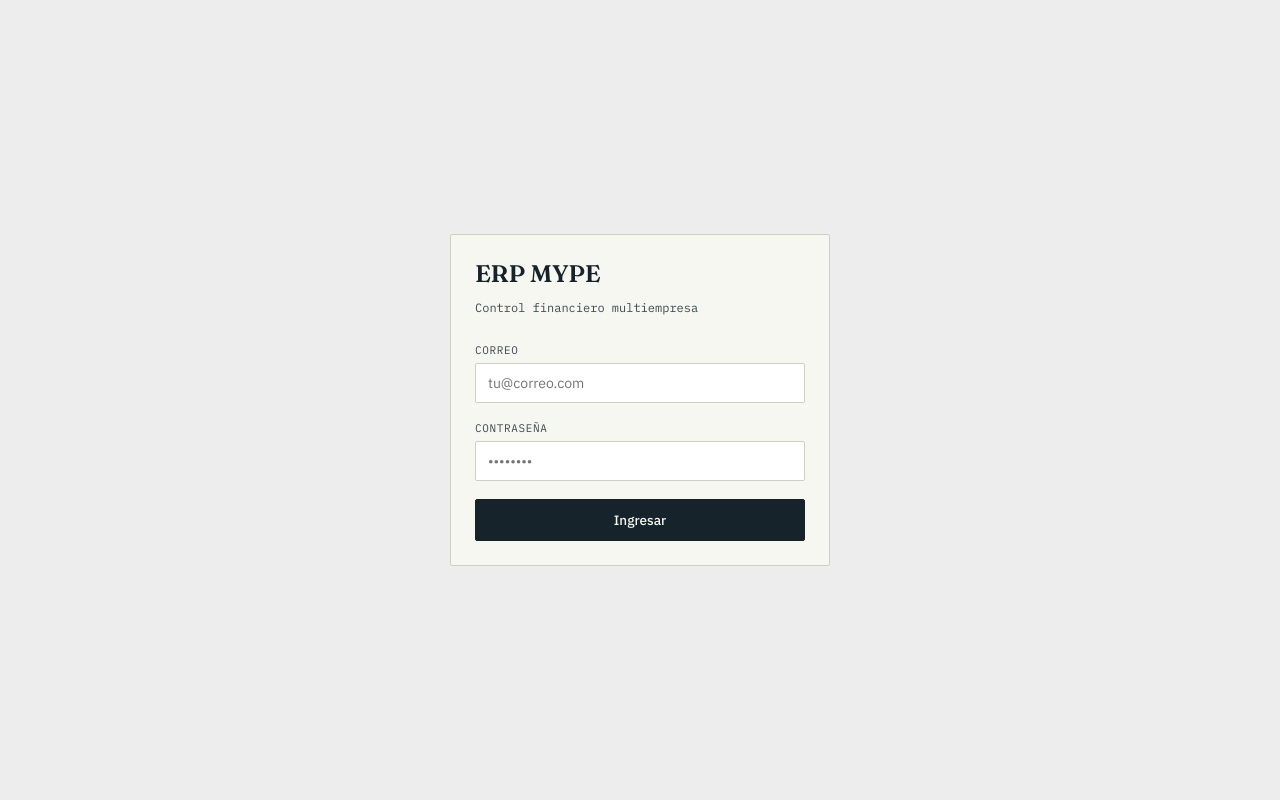
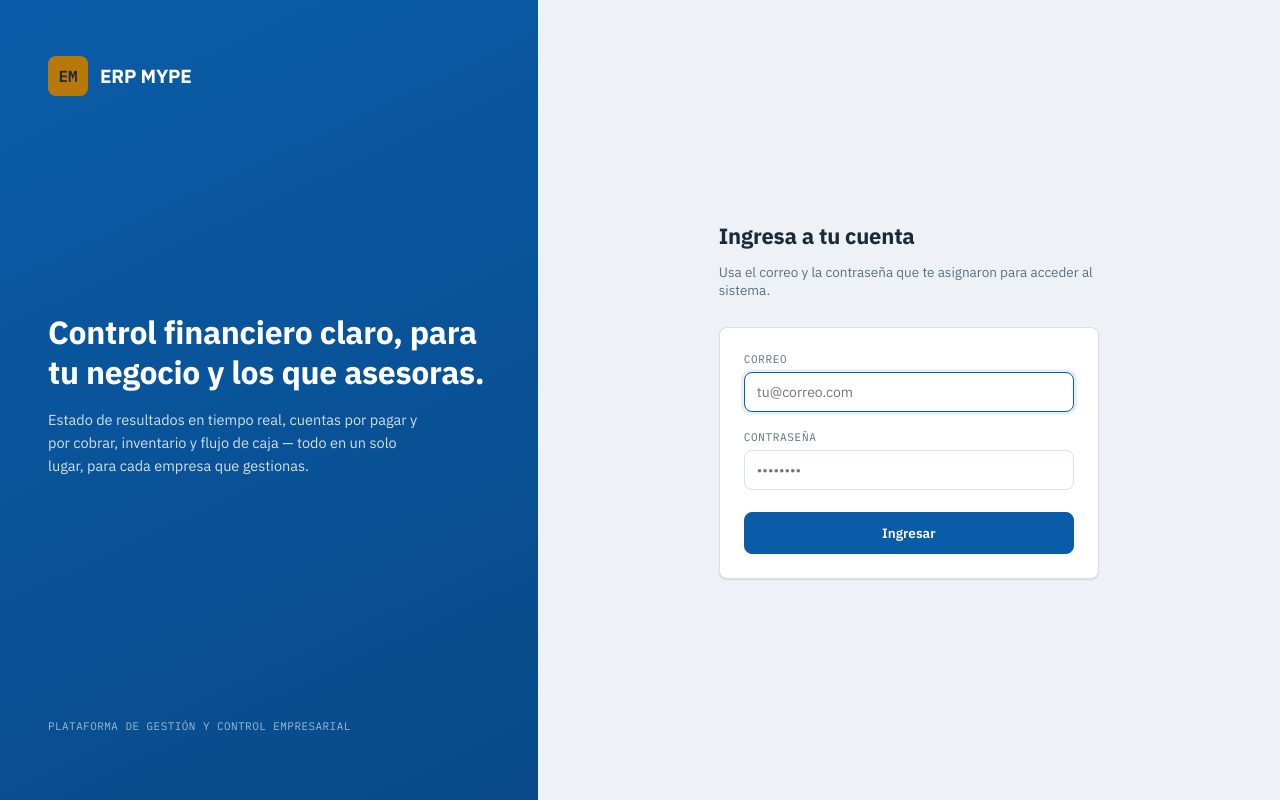
Before and after one commit to luissalazarmogollon-lgtm/erp-mype, a Next.js app: page /login in a window 1280 px wide. Built offline with nearby package versions, Linux system fonts and the light colour scheme; no server answers.

Commit message:
Add files via upload

```diff
--- a/src/app/globals.css
+++ b/src/app/globals.css
@@ -1,19 +1,38 @@
-@import url("https://fonts.googleapis.com/css2?family=Fraunces:opsz,wght@9..144,500;9..144,600&family=IBM+Plex+Sans:wght@400;500;600&family=IBM+Plex+Mono:wght@400;500&display=swap");
+@import url("https://fonts.googleapis.com/css2?family=IBM+Plex+Sans:wght@400;500;600;700&family=IBM+Plex+Mono:wght@400;500;600&display=swap");
 
+/*
+  Paleta inspirada en SAP Business One: azul corporativo como color de
+  marca (botones primarios, encabezado, enlaces, estados activos), dorado
+  como acento (igual que el "One" del logo — se usa para resaltar lo
+  pendiente/importante), fondo gris-azulado claro y tarjetas blancas.
+
+  Todas las pantallas de la app ya usaban estas mismas variables (--ink,
+  --paper-card, --line, etc.) en vez de colores sueltos, así que cambiar
+  los valores aquí actualiza el look de todo el sistema sin tocar cada
+  pantalla una por una.
+*/
 :root {
-  --ink: #16232b;
-  --ink-soft: #3c4a50;
-  --paper: #ededee6;
-  --paper-bg: #ededee;
-  --paper-card: #f7f7f2;
-  --line: #cfd0c4;
-  --stamp: #b4762a;
-  --stamp-bg: #f1e2c8;
-  --teal: #20554e;
-  --teal-bg: #dceae6;
-  --alert: #9c3b34;
-  --alert-bg: #f3dedb;
-  --radius: 2px;
+  --ink: #1b2a38;
+  --ink-soft: #5c6f80;
+  --paper-bg: #eef2f6;
+  --paper: #e3ebf2;
+  --paper-card: #ffffff;
+  --line: #d7e0e8;
+
+  --brand: #0a5ca8;
+  --brand-dark: #084a89;
+  --brand-bg: #e6f0fa;
+
+  --stamp: #b8790a;
+  --stamp-bg: #f8ecd2;
+  --teal: #147a4c;
+  --teal-bg: #ddf3e6;
+  --alert: #c0392b;
+  --alert-bg: #fbe1dd;
+
+  --radius: 8px;
+  --shadow-sm: 0 1px 2px rgba(15, 35, 60, 0.07), 0 1px 1px rgba(15, 35, 60, 0.04);
+  --shadow-md: 0 8px 24px rgba(15, 35, 60, 0.12);
 }
 
 * {
@@ -24,17 +43,18 @@ body {
   margin: 0;
   background: var(--paper-bg);
   color: var(--ink);
-  font-family: "IBM Plex Sans", sans-serif;
+  font-family: "IBM Plex Sans", -apple-system, BlinkMacSystemFont, sans-serif;
   -webkit-font-smoothing: antialiased;
 }
 
 h1,
 h2,
 h3 {
-  font-family: "Fraunces", serif;
-  font-weight: 600;
+  font-family: "IBM Plex Sans", sans-serif;
+  font-weight: 700;
   letter-spacing: -0.01em;
   margin: 0;
+  color: var(--ink);
 }
 
 .mono {
@@ -52,6 +72,20 @@ button {
   border: 1px solid var(--line);
   border-radius: var(--radius);
   padding: 24px;
+  box-shadow: var(--shadow-sm);
+}
+
+/* Solo las tarjetas que son enlaces (como las empresas del dashboard)
+   reaccionan al pasar el mouse — las tarjetas informativas normales se
+   quedan quietas para no insinuar que se puede hacer clic en ellas. */
+a.card {
+  transition: border-color 0.15s ease, box-shadow 0.15s ease;
+}
+
+a.card:hover,
+a.card:focus-visible {
+  border-color: var(--brand);
+  box-shadow: var(--shadow-md);
 }
 
 .field {
@@ -77,6 +111,14 @@ button {
   background: #fff;
   font-size: 14px;
   color: var(--ink);
+  transition: border-color 0.15s ease, box-shadow 0.15s ease;
+}
+
+.field input:focus,
+.field select:focus {
+  outline: none;
+  border-color: var(--brand);
+  box-shadow: 0 0 0 3px var(--brand-bg);
 }
 
 .field .error {
@@ -86,14 +128,24 @@ button {
 }
 
 .btn-primary {
-  font-weight: 500;
+  font-weight: 600;
   font-size: 13.5px;
   padding: 11px 22px;
   border-radius: var(--radius);
   cursor: pointer;
-  border: 1px solid var(--ink);
-  background: var(--ink);
-  color: var(--paper-card);
+  border: 1px solid var(--brand);
+  background: var(--brand);
+  color: #fff;
+  transition: background 0.15s ease, border-color 0.15s ease, transform 0.05s ease;
+}
+
+.btn-primary:hover:not(:disabled) {
+  background: var(--brand-dark);
+  border-color: var(--brand-dark);
+}
+
+.btn-primary:active:not(:disabled) {
+  transform: translateY(1px);
 }
 
 .btn-primary:disabled {
@@ -107,9 +159,19 @@ button {
   padding: 11px 22px;
   border-radius: var(--radius);
   cursor: pointer;
-  border: 1px solid var(--ink);
-  background: transparent;
+  border: 1px solid var(--line);
+  background: #fff;
   color: var(--ink);
+  transition: background 0.15s ease, border-color 0.15s ease;
+}
+
+.btn-ghost:hover:not(:disabled) {
+  background: var(--paper);
+}
+
+.btn-ghost:disabled {
+  opacity: 0.5;
+  cursor: not-allowed;
 }
 
 .checkbox-row {
@@ -121,3 +183,15 @@ button {
 .checkbox-row input {
   width: auto;
 }
+
+input[type="checkbox"] {
+  accent-color: var(--brand);
+}
+
+/* Panel decorativo de la pantalla de login — oculto en pantallas angostas,
+   donde solo se ve la tarjeta del formulario centrada. */
+@media (max-width: 860px) {
+  .login-aside {
+    display: none !important;
+  }
+}
--- a/src/app/layout.tsx
+++ b/src/app/layout.tsx
@@ -1,5 +1,6 @@
 import type { Metadata } from "next";
 import "./globals.css";
+import { AppChrome } from "@/components/ui/AppChrome";
 
 export const metadata: Metadata = {
   title: "ERP MYPE — Control financiero multiempresa",
@@ -13,7 +14,9 @@ export default function RootLayout({
 }) {
   return (
     <html lang="es">
-      <body>{children}</body>
+      <body>
+        <AppChrome>{children}</AppChrome>
+      </body>
     </html>
   );
 }
--- a/src/app/login/page.tsx
+++ b/src/app/login/page.tsx
@@ -25,10 +25,11 @@ export default function LoginPage() {
     setCargando(false);
 
     if (authError) {
-      // Mostramos el mensaje real (temporalmente) para diagnosticar el
-      // problema de login que estamos viendo en producción. Cuando quede
-      // resuelto, podemos volver a un mensaje genérico más amigable.
-      setError(`${authError.message} (código: ${authError.status ?? "sin código"})`);
+      setError(
+        authError.message === "Invalid login credentials"
+          ? "Correo o contraseña incorrectos."
+          : `${authError.message} (código: ${authError.status ?? "sin código"})`
+      );
       return;
     }
 
@@ -37,35 +38,89 @@ export default function LoginPage() {
   }
 
   return (
-    <main
+    <main style={{ minHeight: "100vh", display: "flex" }}>
+      {/* Panel de marca — se oculta en pantallas angostas (ver globals.css),
+          donde solo queda el formulario centrado. */}
+      <aside
+        className="login-aside"
         style={{
-        minHeight: "100vh",
+          flex: "0 0 42%",
+          background: "linear-gradient(155deg, var(--brand) 0%, var(--brand-dark) 100%)",
+          color: "#fff",
+          padding: "56px 48px",
+          display: "flex",
+          flexDirection: "column",
+          justifyContent: "space-between",
+        }}
+      >
+        <div style={{ display: "flex", alignItems: "center", gap: 12 }}>
+          <span
+            aria-hidden
+            style={{
+              display: "flex",
+              alignItems: "center",
+              justifyContent: "center",
+              width: 40,
+              height: 40,
+              borderRadius: 8,
+              background: "var(--stamp)",
+              color: "var(--ink)",
+              fontFamily: "IBM Plex Mono, monospace",
+              fontWeight: 700,
+              fontSize: 16,
+            }}
+          >
+            EM
+          </span>
+          <span style={{ fontWeight: 700, fontSize: 19, letterSpacing: "-0.01em" }}>ERP MYPE</span>
+        </div>
+
+        <div>
+          <h1 style={{ fontSize: 32, lineHeight: 1.25, marginBottom: 16, color: "#fff" }}>
+            Control financiero claro, para tu negocio y los que asesoras.
+          </h1>
+          <p style={{ fontSize: 14.5, lineHeight: 1.6, color: "rgba(255,255,255,0.82)", maxWidth: 380 }}>
+            Estado de resultados en tiempo real, cuentas por pagar y por cobrar, inventario y flujo de caja —
+            todo en un solo lugar, para cada empresa que gestionas.
+          </p>
+        </div>
+
+        <p className="mono" style={{ fontSize: 11, color: "rgba(255,255,255,0.6)", letterSpacing: "0.04em" }}>
+          PLATAFORMA DE GESTIÓN Y CONTROL EMPRESARIAL
+        </p>
+      </aside>
+
+      <div
+        style={{
+          flex: 1,
           display: "flex",
           alignItems: "center",
           justifyContent: "center",
           padding: 24,
+          background: "var(--paper-bg)",
         }}
       >
-      <div className="card" style={{ maxWidth: 380, width: "100%" }}>
-        <h1 style={{ fontSize: 24, marginBottom: 6 }}>ERP MYPE</h1>
-        <p className="mono" style={{ fontSize: 12, color: "var(--ink-soft)", marginBottom: 28 }}>
-          Control financiero multiempresa
+        <div style={{ maxWidth: 380, width: "100%" }}>
+          <h1 style={{ fontSize: 22, marginBottom: 6 }}>Ingresa a tu cuenta</h1>
+          <p style={{ fontSize: 13.5, color: "var(--ink-soft)", marginBottom: 28 }}>
+            Usa el correo y la contraseña que te asignaron para acceder al sistema.
           </p>
 
-        <form onSubmit={handleSubmit}>
+          <form onSubmit={handleSubmit} className="card">
             <div className="field">
               <label htmlFor="email">Correo</label>
               <input
                 id="email"
                 type="email"
                 required
+                autoFocus
                 value={email}
                 onChange={(e) => setEmail(e.target.value)}
                 placeholder="tu@correo.com"
               />
             </div>
 
-          <div className="field">
+            <div className="field" style={{ marginBottom: error ? 8 : 22 }}>
               <label htmlFor="password">Contraseña</label>
               <input
                 id="password"
@@ -77,13 +132,14 @@ export default function LoginPage() {
               />
             </div>
 
-          {error && <p className="field error">{error}</p>}
+            {error && <p className="field error" style={{ marginBottom: 14 }}>{error}</p>}
 
             <button type="submit" className="btn-primary" style={{ width: "100%" }} disabled={cargando}>
               {cargando ? "Ingresando..." : "Ingresar"}
             </button>
           </form>
         </div>
+      </div>
     </main>
   );
 }
--- /dev/null
+++ b/src/components/ui/AppChrome.tsx
@@ -0,0 +1,74 @@
+"use client";
+
+import Link from "next/link";
+import { usePathname } from "next/navigation";
+import { LogoutButton } from "./LogoutButton";
+
+// Antes cada pantalla era una isla suelta: no había ningún marco visual
+// compartido, y una vez dentro de una empresa la única forma de cerrar
+// sesión o volver a "Tus empresas" era el botón "atrás" del navegador (el
+// botón de Cerrar sesión solo vivía en /dashboard). Esta barra superior
+// persistente le da a todo el sistema un mismo encabezado — como el
+// encabezado fijo de SAP Business One — con la marca a la izquierda
+// (que lleva de vuelta a "Tus empresas") y Cerrar sesión siempre visible
+// a la derecha.
+//
+// Se oculta solo en /login, que tiene su propia pantalla de bienvenida a
+// pantalla completa sin encabezado.
+export function AppChrome({ children }: { children: React.ReactNode }) {
+  const pathname = usePathname();
+  const sinChrome = pathname === "/login";
+
+  if (sinChrome) return <>{children}</>;
+
+  return (
+    <div style={{ minHeight: "100vh", display: "flex", flexDirection: "column" }}>
+      <header
+        style={{
+          display: "flex",
+          alignItems: "center",
+          justifyContent: "space-between",
+          gap: 16,
+          padding: "12px 24px",
+          background: "var(--brand)",
+          borderBottom: "3px solid var(--stamp)",
+        }}
+      >
+        <Link
+          href="/dashboard"
+          style={{
+            display: "flex",
+            alignItems: "center",
+            gap: 10,
+            textDecoration: "none",
+          }}
+        >
+          <span
+            aria-hidden
+            style={{
+              display: "flex",
+              alignItems: "center",
+              justifyContent: "center",
+              width: 30,
+              height: 30,
+              borderRadius: 6,
+              background: "var(--stamp)",
+              color: "var(--ink)",
+              fontFamily: "IBM Plex Mono, monospace",
+              fontWeight: 700,
+              fontSize: 13,
+              flexShrink: 0,
+            }}
+          >
+            EM
+          </span>
+          <span style={{ fontWeight: 700, fontSize: 16, letterSpacing: "-0.01em", color: "#fff" }}>
+            ERP MYPE
+          </span>
+        </Link>
+        <LogoutButton style={{ background: "#fff", borderColor: "#fff", color: "var(--brand-dark)" }} />
+      </header>
+      <div style={{ flex: 1 }}>{children}</div>
+    </div>
+  );
+}
```
Also changed, not shown: src/app/dashboard/page.tsx (+6 -17 lines), src/components/ui/LogoutButton.tsx (+5 -2 lines). Lines whose indentation alone changed are shown as unchanged.
